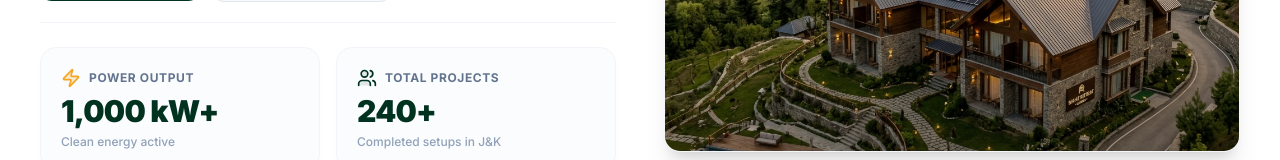
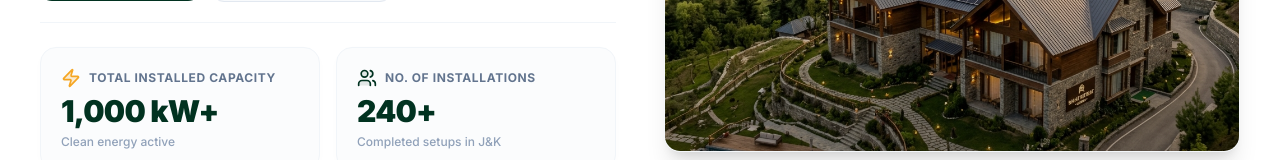
Before and after one commit to waximhq-spec/tpp, a Next.js app: page / in a window 1280 px wide. Shown: the part 453-613 px from the top of the page. Built offline with nearby package versions, Linux system fonts and the light colour scheme.

Commit message:
collaboration

```diff
--- a/src/app/contact/page.tsx
+++ b/src/app/contact/page.tsx
@@ -170,7 +170,7 @@ export default function ContactPage() {
                   <div className="bg-slate-50 p-3.5 rounded-xl border border-slate-100/50">
                     <div className="flex items-center gap-2 text-slate-400 mb-1">
                       <Zap className="w-4 h-4 text-secondary" />
-                      <span className="text-[9px] font-bold uppercase text-slate-500">Power Output</span>
+                      <span className="text-[9px] font-bold uppercase text-slate-500">Total Installed Capacity</span>
                     </div>
                     <p className="text-xl font-extrabold text-primary tracking-tight leading-none">1,000 kW+</p>
                     <p className="text-[9px] text-slate-400 mt-1">Clean energy active</p>
@@ -179,7 +179,7 @@ export default function ContactPage() {
                   <div className="bg-slate-50 p-3.5 rounded-xl border border-slate-100/50">
                     <div className="flex items-center gap-2 text-slate-400 mb-1">
                       <Users className="w-4 h-4 text-primary" />
-                      <span className="text-[9px] font-bold uppercase text-slate-500">Total Projects</span>
+                      <span className="text-[9px] font-bold uppercase text-slate-500">No. of Installations</span>
                     </div>
                     <p className="text-xl font-extrabold text-primary tracking-tight leading-none">240+</p>
                     <p className="text-[9px] text-slate-400 mt-1">Completed setups in J&K</p>
--- a/src/components/Hero.tsx
+++ b/src/components/Hero.tsx
@@ -128,7 +128,7 @@ export default function Hero({ onGetQuote }: HeroProps) {
             <div className="bg-slate-50/50 hover:bg-slate-50 p-5 rounded-2xl border border-slate-100 hover:border-slate-200 transition-all duration-300 group hover:-translate-y-0.5 shadow-[0_2px_15px_rgba(0,0,0,0.01)]">
               <div className="flex items-center gap-2 mb-2">
                 <Zap className="w-5 h-5 text-secondary fill-secondary/20 shrink-0" />
-                <span className="text-[10px] md:text-xs font-bold uppercase tracking-wider text-slate-500">Power Output</span>
+                <span className="text-[10px] md:text-xs font-bold uppercase tracking-wider text-slate-500">Total Installed Capacity</span>
               </div>
               <p className="text-2xl md:text-3xl font-black text-primary tracking-tight leading-none">
                 <AnimatedNumber value={1000} suffix=" kW+" />
@@ -139,7 +139,7 @@ export default function Hero({ onGetQuote }: HeroProps) {
             <div className="bg-slate-50/50 hover:bg-slate-50 p-5 rounded-2xl border border-slate-100 hover:border-slate-200 transition-all duration-300 group hover:-translate-y-0.5 shadow-[0_2px_15px_rgba(0,0,0,0.01)]">
               <div className="flex items-center gap-2 mb-2">
                 <Users className="w-5 h-5 text-primary fill-primary/10 shrink-0" />
-                <span className="text-[10px] md:text-xs font-bold uppercase tracking-wider text-slate-500">Total Projects</span>
+                <span className="text-[10px] md:text-xs font-bold uppercase tracking-wider text-slate-500">No. of Installations</span>
               </div>
               <p className="text-2xl md:text-3xl font-black text-primary tracking-tight leading-none">
                 <AnimatedNumber value={240} suffix="+" />
```
